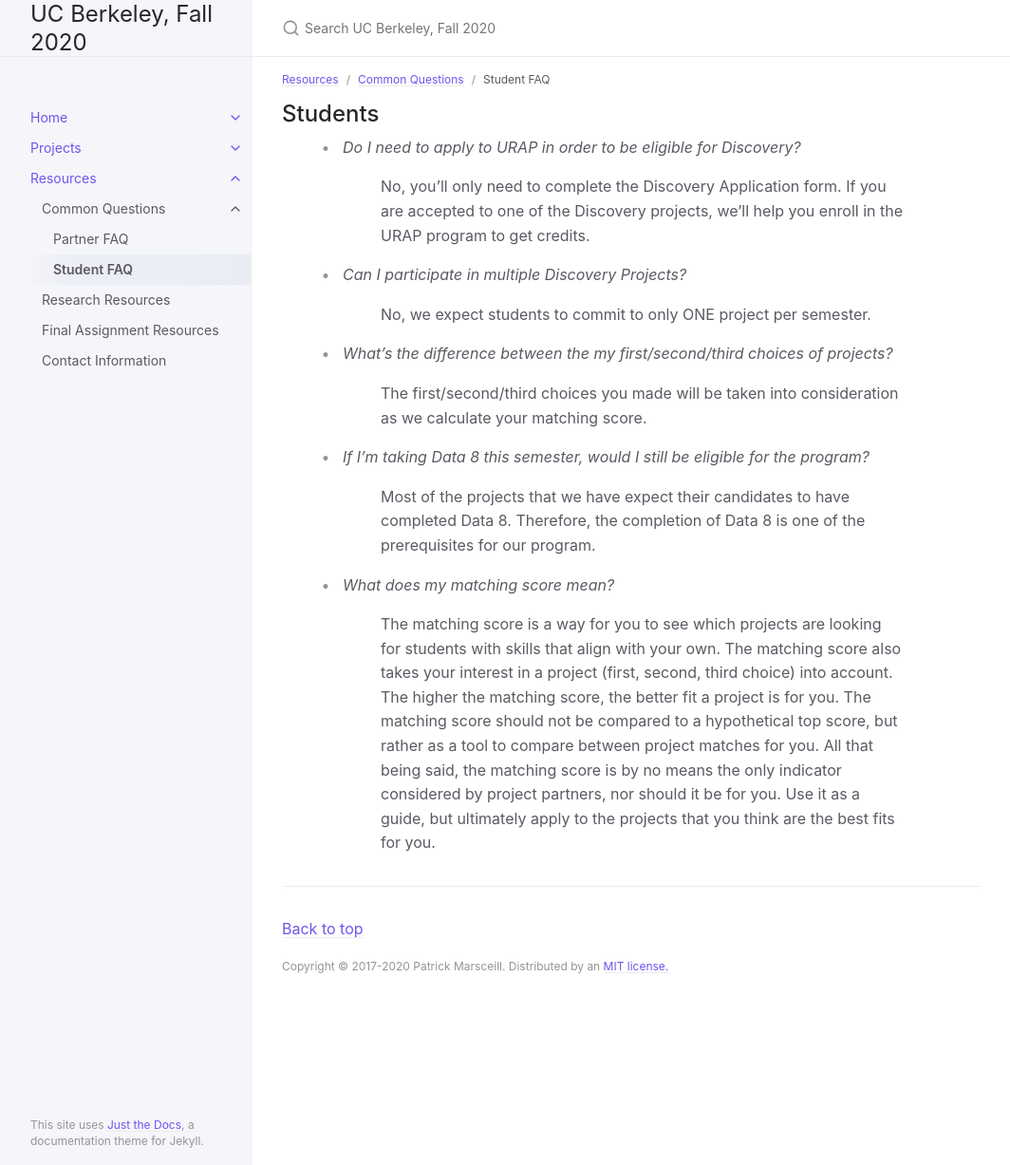
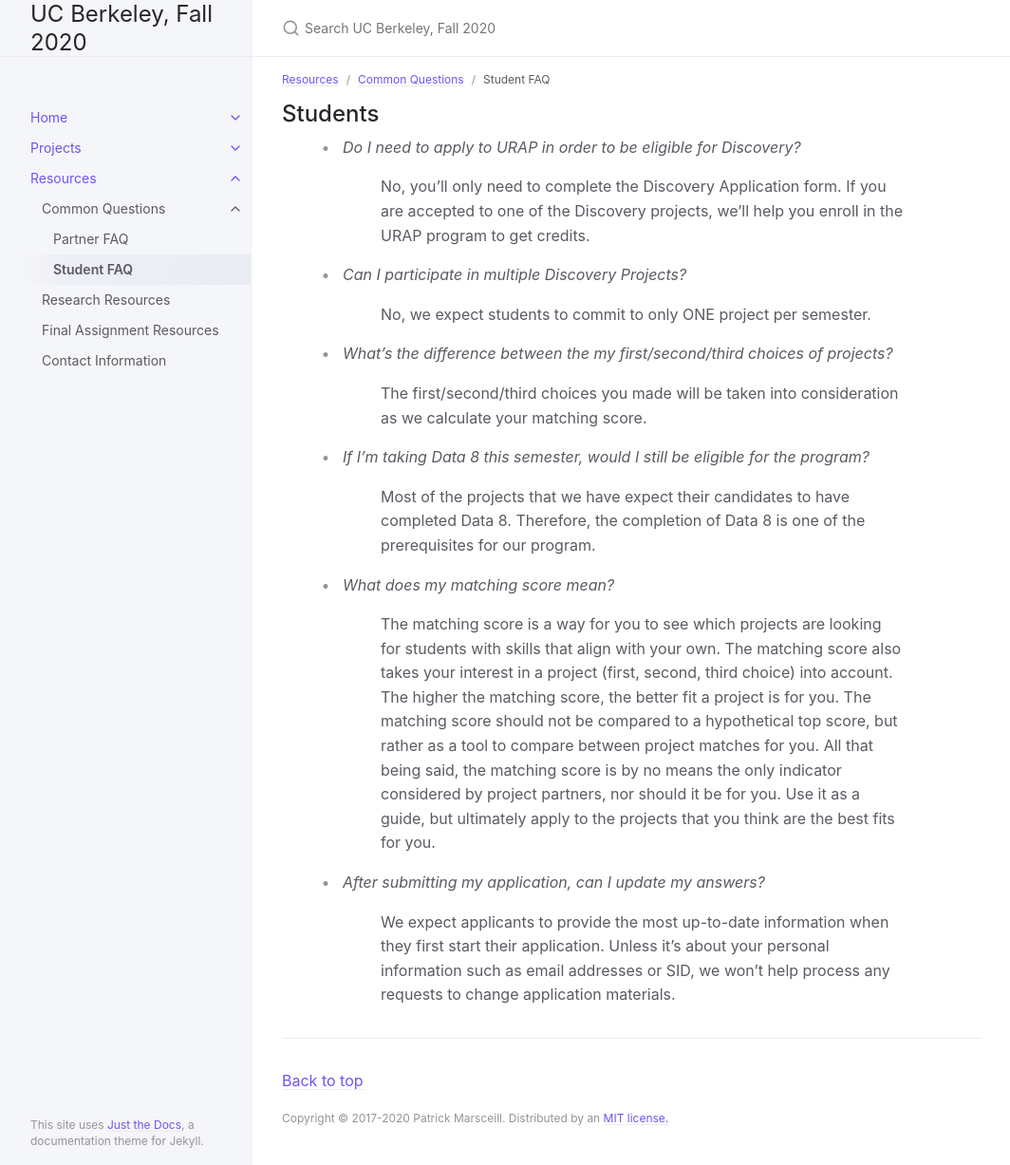
Before and after one commit to DS-Discovery/ds-discovery.github.io, a Jekyll site: the page built from resources/student_faq.md, in a window 1280 px wide and 1227 px high. Shown: the whole window at 95% size, without its empty margins (107-1171 px from the left). Built offline with Jekyll 4.4.1, drawn with Linux system fonts in a browser that asks for light colours.

Commit message:
Update student_faq.md

```diff
--- a/resources/student_faq.md
+++ b/resources/student_faq.md
@@ -17,3 +17,5 @@ nav_order: 1
    >> Most of the projects that we have expect their candidates to have completed Data 8. Therefore, the completion of Data 8 is one of the prerequisites for our program.
    > - *What does my matching score mean?*
    >> The matching score is a way for you to see which projects are looking for students with skills that align with your own. The matching score also takes your interest in a project (first, second, third choice) into account. The higher the matching score, the better fit a project is for you. The matching score should not be compared to a hypothetical top score, but rather as a tool to compare between project matches for you. All that being said, the matching score is by no means the only indicator considered by project partners, nor should it be for you. Use it as a guide, but ultimately apply to the projects that you think are the best fits for you.
+   > - *After submitting my application, can I update my answers?*
+   >> We expect applicants to provide the most up-to-date information when they first start their application. Unless it's about your personal information such as email addresses or SID, we won't help process any requests to change application materials.
```
